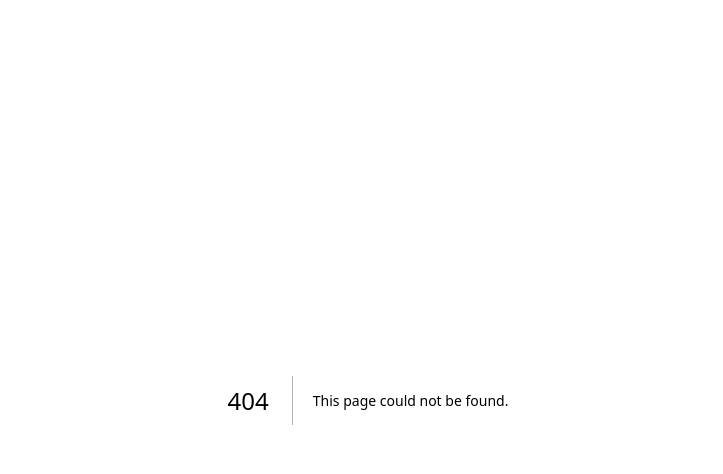
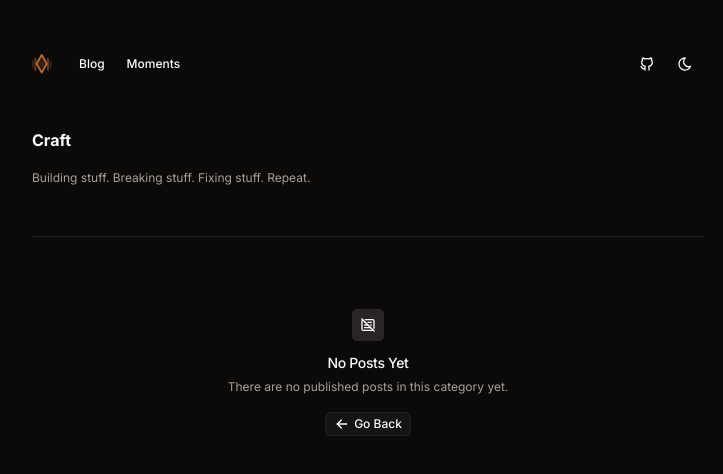
Before and after one commit to calelix/v2, a Next.js app: page /blog/craft in a window 1280 px wide. Before the commit this address had no page. Shown: the top 474 px of the page, without its empty margins (272-995 px from the left). Built offline with nearby package versions, Linux system fonts and the light colour scheme.

Commit message:
feat: add blog category page

```diff
--- /dev/null
+++ b/app/blog/[category]/page.tsx
@@ -0,0 +1,19 @@
+import { BlogCategoryPage } from "@/pages/blog"
+import { getPostsByCategory } from "@/entities/post"
+
+interface PageProps {
+  params: Promise<{
+    category: string
+  }>
+}
+
+export default async function Page({
+  params,
+}: PageProps) {
+  const { category } = await params
+  const categoryData = getPostsByCategory("blog", category)
+
+  return (
+    <BlogCategoryPage category={category} metadata={categoryData.metadata} posts={categoryData.posts} />
+  )
+}
--- a/src/pages/blog/index.ts
+++ b/src/pages/blog/index.ts
@@ -1 +1,2 @@
 export { BlogHomePage } from "./ui/blog-home-page"
+export { BlogCategoryPage } from "./ui/blog-category-page"
--- /dev/null
+++ b/src/pages/blog/ui/blog-category-page.tsx
@@ -0,0 +1,99 @@
+import Link from "next/link"
+
+import {
+  format,
+  parseISO,
+} from "date-fns"
+
+import { Header } from "@/widgets/header"
+import {
+  type CategoryMetadata,
+  EmptyPost,
+} from "@/entities/post"
+import {
+  FadeUpContainer,
+  FadeUpItem,
+} from "@/shared/ui/fade-up/fade-up"
+import { Separator } from "@/shared/ui/shadcn/separator"
+
+interface BlogCategoryPageProps {
+  category: string
+  metadata: CategoryMetadata
+  posts: any[]
+}
+
+export const BlogCategoryPage = ({
+  category,
+  metadata,
+  posts,
+}: BlogCategoryPageProps) => {
+  const isEmptyPosts = posts.length === 0
+
+  return (
+    <div
+      className="px-4 lg:px-0"
+      style={
+        {
+          "--header-height": "calc(var(--spacing)*32)",
+        } as React.CSSProperties
+      }
+    >
+      <Header className="h-32" />
+      <main className="w-full max-w-2xl mx-auto h-[calc(100svh-(var(--header-height)))]">
+        <FadeUpContainer className="flex flex-col">
+          <FadeUpItem>
+            <h1 className="text-base font-bold">
+              {metadata.name}
+            </h1>
+          </FadeUpItem>
+          <FadeUpItem>
+            <p className="mt-4 text-xs/relaxed text-muted-foreground">
+              {metadata.description}
+            </p>
+          </FadeUpItem>
+          <FadeUpItem>
+            <Separator className="my-8 lg:my-12" />
+          </FadeUpItem>
+          <FadeUpItem>
+            <div className="flex flex-col gap-8">
+              {posts.map((post) => (
+                <article key={post.slug}>
+                  <div className="flex flex-row items-start justify-between">
+                    <div className="flex flex-col basis-1/5">
+                      <time
+                        dateTime={post.frontmatter.publishedAt}
+                        className="text-xs/relaxed text-muted-foreground"
+                      >
+                        {format(parseISO(post.frontmatter.publishedAt), "dd MMM yyyy")}
+                      </time>
+                    </div>
+                    <div className="flex flex-col basis-3/5">
+                      <h2 className="truncate text-sm font-semibold">
+                        {post.frontmatter.title}
+                      </h2>
+                      <p className="truncate mt-4 text-xs/relaxed text-muted-foreground">
+                        {post.frontmatter.description}
+                      </p>
+                    </div>
+                    <div className="flex flex-col basis-1/5 items-end">
+                      <Link
+                        href={`/blog/${category}/${post.slug}`}
+                        className="text-xs/relaxed hover:underline hover:underline-offset-2"
+                      >
+                        Learn More
+                      </Link>
+                    </div>
+                  </div>
+                </article>
+              ))}
+
+              {isEmptyPosts && (
+                <EmptyPost backUrl="/blog" />
+              )}
+            </div>
+          </FadeUpItem>
+        </FadeUpContainer>
+      </main>
+    </div>
+  )
+}
```
